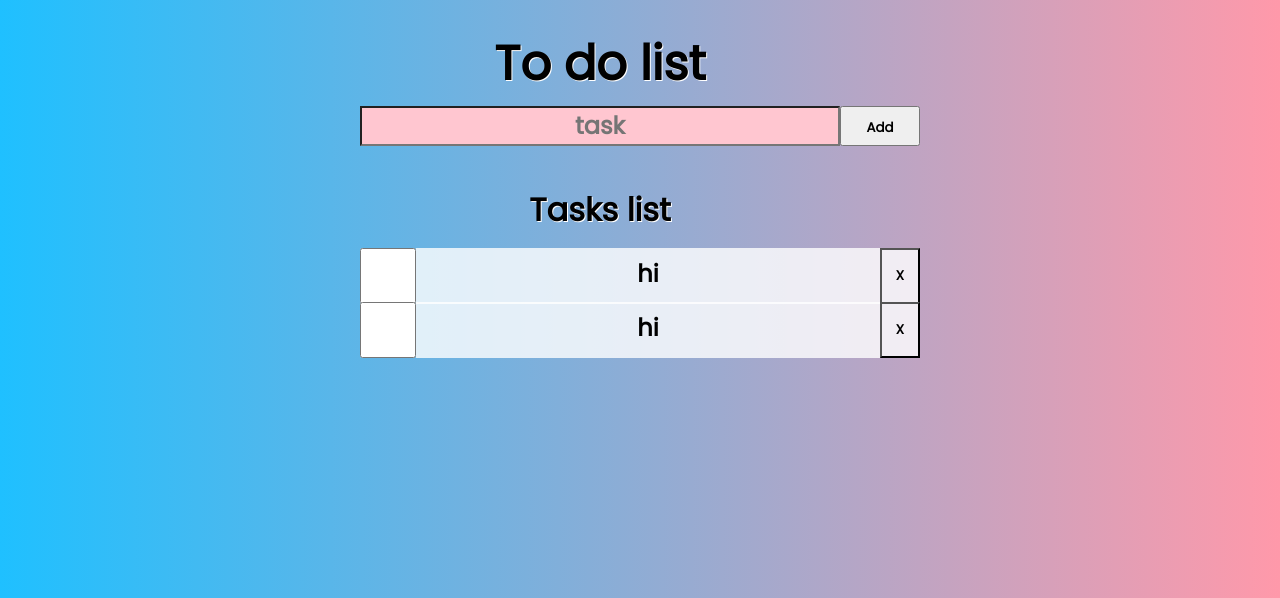
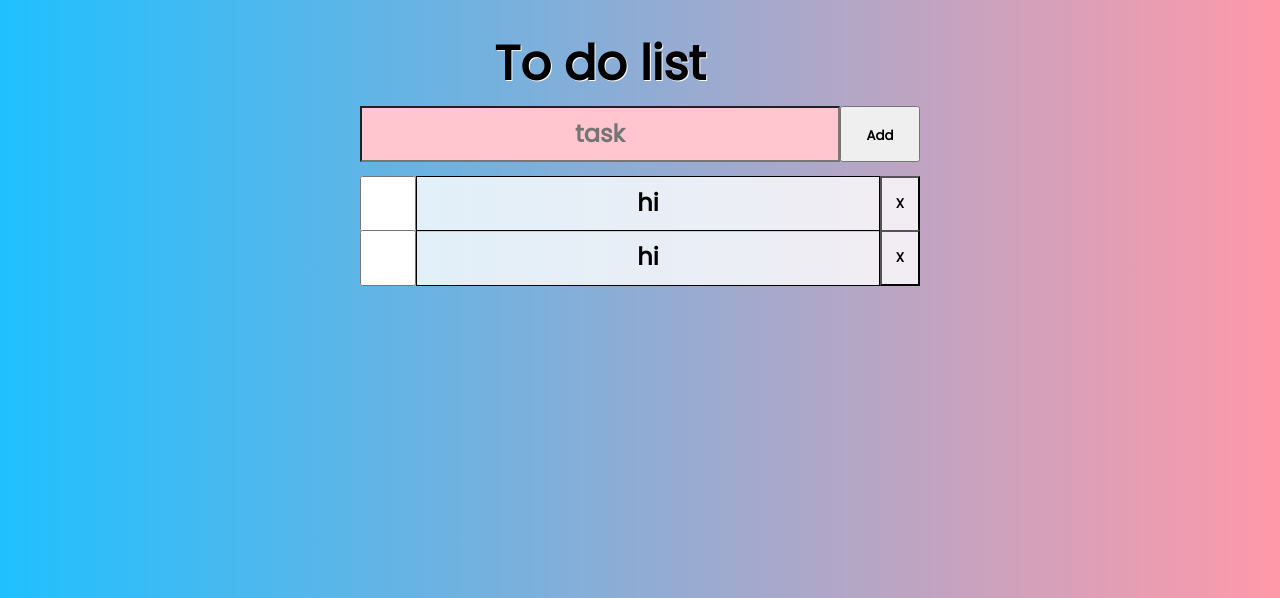
Before and after one commit to SujitAkulwar/sujitakulwar.github.io, a PHP site: page /LGMVIP-Web-task1/index.html in a window 1280 px wide. Shown: the top 598 px of the page. Run offline with PHP 8.4, Linux system fonts and the light colour scheme.

Commit message:
changes in to do list

```diff
--- a/LGMVIP-Web-task1/index.html
+++ b/LGMVIP-Web-task1/index.html
@@ -19,7 +19,6 @@
 
         </form>
     </div>
-    <h1 id="task">Tasks list</h1>
     <div class="list" id="list">
         <nav id="tasks">
             <input type="checkbox" id="check">
--- a/LGMVIP-Web-task1/style.css
+++ b/LGMVIP-Web-task1/style.css
@@ -38,18 +38,17 @@ h1{
 }
 #new{
     background-color: rgb(255, 198, 208);
-    height: 5vh;
+    height: 7vh;
     padding: 1%;
+    width: 60vh;
+    font-size: 3vh;
 }
 #new:hover{
     background-color: rgba(255, 230, 235);
 }
-#new{
-    width: 60vh;
-    font-size: 3vh;
-}
 #add,#name{
     width: 10vh;
+    height: 7vh;
 }
 .list{
     padding: 0;
@@ -70,7 +69,7 @@ h1{
     width: 65vh;
     padding: 1vh;
     background-color: rgb(255, 255, 255,0.8);
-    border: 1px;
+    border: 1px solid;
 }
 #delete-task{
     width: 5vh;
@@ -83,11 +82,11 @@ h1{
     margin: 0;
     padding: 0;
     width: 10vh;
-    height: 5vh;
+    height: 7vh;
 }
 #Addbutton input{
     background: url(ok.png) no-repeat;
-    height: 5vh;
+    height: 7vh;
     width: 5vh;
     border: none;
 }
--- a/index.html
+++ b/index.html
@@ -13,7 +13,7 @@
 
 <body>
     <section>
-        <h1 class="t">
+        <h1>
                 Welcome to my website
         </h1>
         <div id="container">
```
Also changed, not shown: style.css (+13 -0 lines), LGMVIP-Web-task1/index.js (line endings or trailing spaces).
